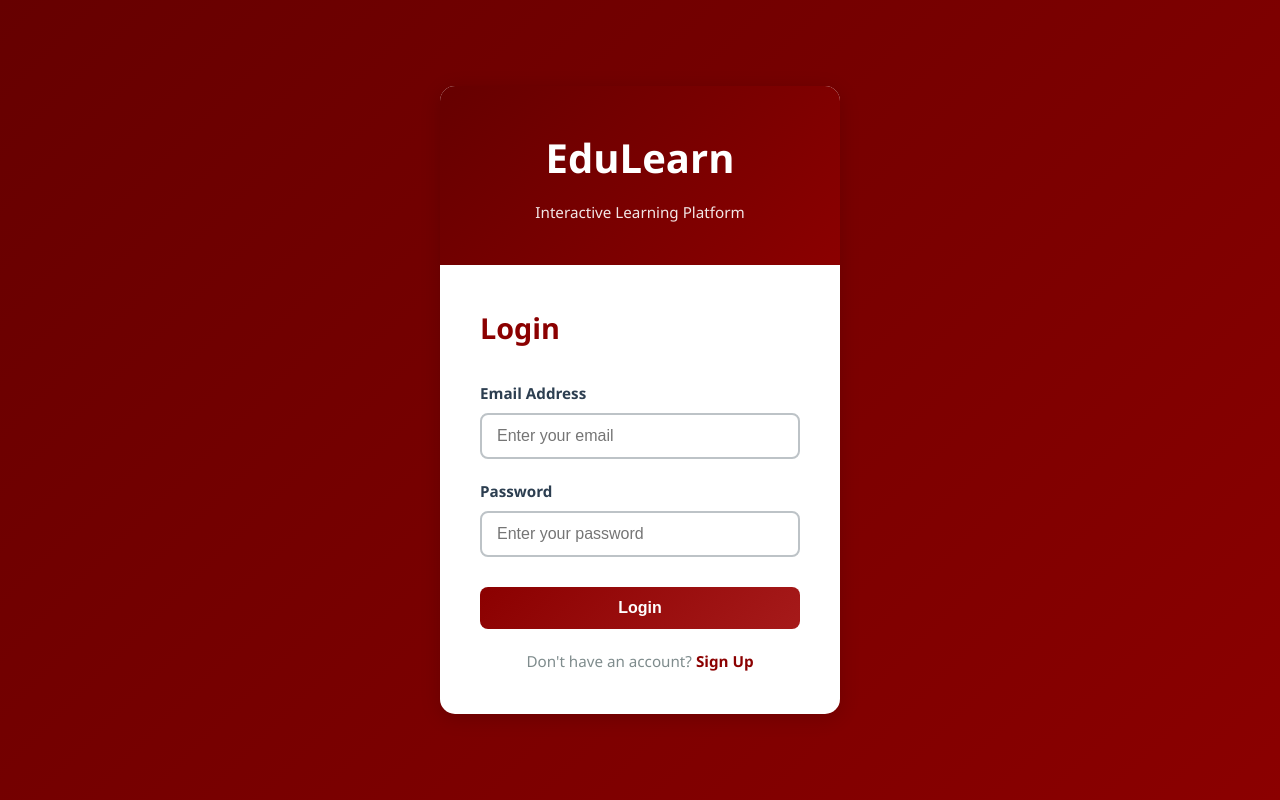
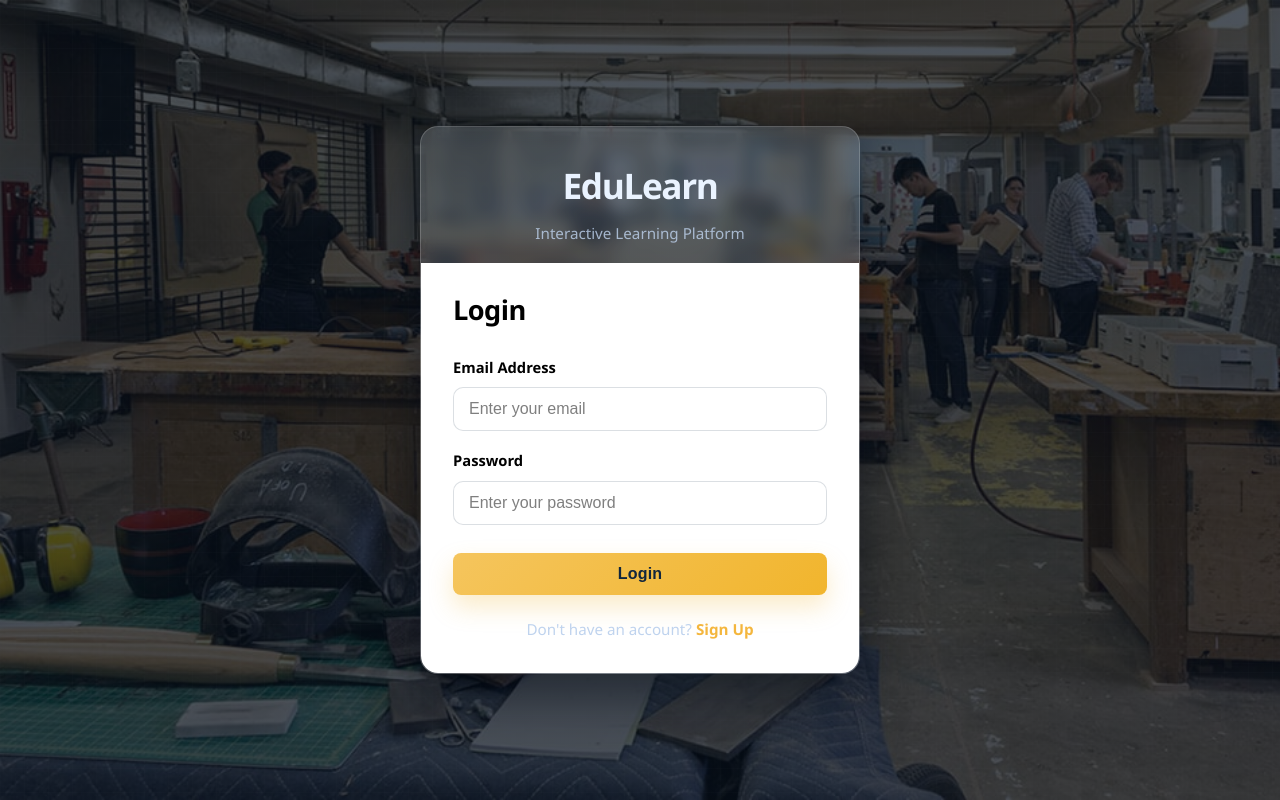
Before and after one commit to FelicityLoreignMission/Thesis, a plain HTML site: page index.html in a window 1280 px wide. Drawn offline with Linux system fonts and the light colour scheme.

Commit message:
Co-authored-by: nadenaltheaeustaquio <nadenaltheaeustaquio@users.noreply.github.com>

```diff
--- a/css/style.css
+++ b/css/style.css
@@ -1,20 +1,21 @@
 /* ==================== ROOT & GLOBAL STYLES ==================== */
 :root {
-    --primary-color: #8b0000;
-    --primary-dark: #660000;
-    --primary-light: #a61a1a;
-    --accent-color: #dc143c;
-    --accent-light: #ff1744;
-    --text-dark: #2c3e50;
-    --text-light: #7f8c8d;
-    --bg-light: #ecf0f1;
-    --bg-white: #ffffff;
-    --border-color: #bdc3c7;
+    --primary-color: #f4b63d;
+    --primary-dark: #0d1d35;
+    --primary-light: #f6d06d;
+    --accent-color: #1a3658;
+    --accent-light: #2d4d73;
+    --text-dark: #eaf3ff;
+    --text-light: #bfd3ee;
+    --bg-light: #0a1630;
+    --bg-white: rgba(13, 29, 53, 0.9);
+    --panel-bg: rgba(17, 30, 49, 0.78);
+    --border-color: rgba(255, 255, 255, 0.18);
     --success-color: #27ae60;
     --warning-color: #e74c3c;
     --info-color: #3498db;
-    --shadow: 0 2px 10px rgba(0, 0, 0, 0.1);
-    --shadow-lg: 0 4px 20px rgba(0, 0, 0, 0.15);
+    --shadow: 0 18px 45px rgba(2, 8, 18, 0.4);
+    --shadow-lg: 0 25px 50px rgba(2, 8, 18, 0.5);
 }
 
 * {
@@ -41,17 +42,39 @@ a {
     justify-content: center;
     align-items: center;
     min-height: 100vh;
-    background: linear-gradient(135deg, var(--primary-dark) 0%, var(--primary-color) 100%);
-    padding: 20px;
+    padding: 30px 20px;
+    background-image:
+        linear-gradient(rgba(7, 16, 28, 0.72), rgba(7, 16, 28, 0.72)),
+        repeating-linear-gradient(
+            to bottom,
+            rgba(255,255,255,0.035) 0,
+            rgba(255,255,255,0.035) 1px,
+            transparent 1px,
+            transparent 24px
+        ),
+        repeating-linear-gradient(
+            to right,
+            rgba(255,255,255,0.03) 0,
+            rgba(255,255,255,0.03) 1px,
+            transparent 1px,
+            transparent 24px
+        ),
+        url("../images/bg_login_and_signup.jpg");
+    background-size: cover;
+    background-position: center;
+    background-repeat: no-repeat;
+    background-attachment: fixed;
 }
 
 .auth-card {
-    background: var(--bg-white);
-    border-radius: 15px;
+    background: linear-gradient(180deg, rgba(214, 226, 239, 0.18) 0%, rgba(198, 214, 232, 0.12) 100%);
+    border: 1px solid rgba(255, 255, 255, 0.18);
+    border-radius: 18px;
     box-shadow: var(--shadow-lg);
     width: 100%;
-    max-width: 400px;
+    max-width: 440px;
     overflow: hidden;
+    backdrop-filter: blur(8px);
     animation: slideUp 0.5s ease;
 }
 
@@ -67,25 +90,30 @@ a {
 }
 
 .auth-header {
-    background: linear-gradient(135deg, var(--primary-dark) 0%, var(--primary-color) 100%);
-    color: var(--bg-white);
-    padding: 40px 20px;
+    background: transparent;
+    color: var(--text-dark);
+    padding: 30px 20px 18px;
     text-align: center;
 }
 
 .auth-header h1 {
-    font-size: 2.5em;
-    margin-bottom: 10px;
-    font-weight: 700;
+    font-size: 2.2em;
+    margin-bottom: 8px;
+    font-weight: 800;
+    letter-spacing: -0.04em;
+    color: var(--text-dark);
 }
 
 .auth-header p {
     font-size: 0.95em;
-    opacity: 0.9;
+    opacity: 0.8;
+    color: var(--text-light);
 }
 
 .form-container {
-    padding: 40px;
+    padding: 24px 32px 32px;
+    background: #ffffff;
+    border-top: 1px solid rgba(255, 255, 255, 0.18);
 }
 
 .form-container.hidden {
@@ -93,48 +121,57 @@ a {
 }
 
 .form-container h2 {
-    margin-bottom: 30px;
-    color: var(--primary-color);
-    font-size: 1.8em;
+    margin-bottom: 24px;
+    color: #000000;
+    font-size: 1.7em;
+    font-weight: 700;
+    letter-spacing: -0.02em;
 }
 
 .form-group {
-    margin-bottom: 20px;
+    margin-bottom: 18px;
 }
 
 .form-group label {
     display: block;
     margin-bottom: 8px;
     font-weight: 600;
-    color: var(--text-dark);
-    font-size: 0.95em;
+    color: #000000;
+    font-size: 0.92em;
 }
 
 .form-group input {
     width: 100%;
     padding: 12px 15px;
-    border: 2px solid var(--border-color);
-    border-radius: 8px;
+    border: 1px solid rgba(19, 44, 69, 0.15);
+    border-radius: 10px;
     font-size: 1em;
-    transition: border-color 0.3s ease;
+    background: #ffffff;
+    color: #000000;
+    transition: border-color 0.3s ease, box-shadow 0.3s ease, transform 0.2s ease;
+}
+
+.form-group input::placeholder {
+    color: rgba(0, 0, 0, 0.5);
 }
 
 .form-group input:focus {
     outline: none;
-    border-color: var(--primary-color);
-    box-shadow: 0 0 0 3px rgba(26, 95, 58, 0.1);
+    border-color: rgba(244, 182, 61, 0.8);
+    box-shadow: 0 0 0 3px rgba(244, 182, 61, 0.18);
+    transform: translateY(-1px);
 }
 
 .form-switch {
     text-align: center;
-    margin-top: 20px;
+    margin-top: 22px;
     color: var(--text-light);
     font-size: 0.95em;
 }
 
 .form-switch a {
     color: var(--primary-color);
-    font-weight: 600;
+    font-weight: 700;
     cursor: pointer;
     transition: color 0.3s ease;
 }
@@ -157,16 +194,19 @@ a {
 }
 
 .btn-primary {
-    background: linear-gradient(135deg, var(--primary-color) 0%, var(--primary-light) 100%);
-    color: var(--bg-white);
+    background: linear-gradient(135deg, #f5c55d 0%, #f1b52d 100%);
+    color: #11263d;
     width: 100%;
     padding: 12px;
     margin-top: 10px;
+    font-weight: 800;
+    letter-spacing: 0.01em;
+    box-shadow: 0 12px 24px rgba(241, 181, 45, 0.25);
 }
 
 .btn-primary:hover {
     transform: translateY(-2px);
-    box-shadow: var(--shadow);
+    box-shadow: 0 16px 28px rgba(241, 181, 45, 0.32);
 }
 
 .btn-secondary {
```
Also changed, not shown: index.html (+1 -0 lines), images/bg_login_and_signup.jpg (added).
